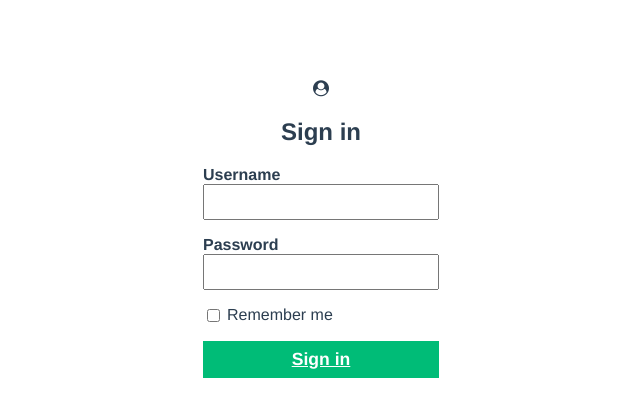
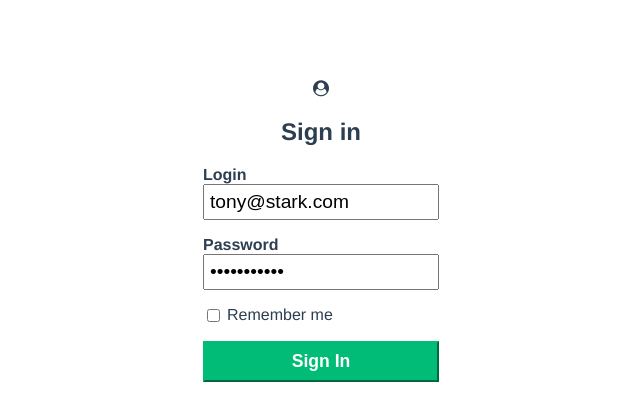
Before and after one commit to u-mughal/MUGHAL_13_08122023, a React (Vite) app in the folder front/: page /Auth/login in a window 1280 px wide. Shown: the top 420 px of the page, without its empty margins (319-959 px from the left). Built offline with nearby package versions, Linux system fonts and the light colour scheme.

Commit message:
Accès à la page User via login et password valide

```diff
--- a/front/package.json
+++ b/front/package.json
@@ -12,6 +12,7 @@
   },
   "dependencies": {
     "@craco/craco": "^7.0.0-alpha.9",
+    "axios": "^1.6.2",
     "craco-alias": "^3.0.1",
     "font-awesome": "^4.7.0",
     "normalize.css": "^8.0.1",
--- a/front/src/Pages/Auth/Login.jsx
+++ b/front/src/Pages/Auth/Login.jsx
@@ -1,27 +1,59 @@
-import { Link } from "react-router-dom";
+import { useNavigate } from "react-router-dom";
 import 'font-awesome/css/font-awesome.min.css';
 import './Login.css'
+import { useState } from "react";
+import axios from "axios";
+import { accountService } from "@/_Services/AccountService";
 
 const Login = () => {
+
+    let navigate = useNavigate();
+    // const [login, setLogin] = useState('');
+    // const [password, setPassword] = useState('');
+
+    const [credentials, setCredentials] = useState({
+        email: 'tony@stark.com',
+        password: 'password123'
+    })
+
+    const onChange = (e) => {
+        setCredentials({
+            ...credentials,
+            [e.target.name]: e.target.value
+        })
+    }
+
+    const onSubmit = (e) => {
+        e.preventDefault();
+        console.log(credentials);
+        axios.post('http://localhost:3001/api/v1/user/login', credentials)
+            .then(res => {
+                console.log(res)
+                accountService.saveToken(res.data.acces_token)
+                navigate('/user')
+            })
+            .catch(error => console.log(error))
+    }
+
     return (
         <>
         <section className="sign-in-content">
             <i className="fa fa-user-circle sign-in-icon"></i>
             <h1>Sign in</h1>
-            <form>
+            <form onSubmit={onSubmit}>
                 <div className="input-wrapper">
-                    <label htmlFor="username">Username</label>
-                    <input type="text" id="username" />
+                    <label htmlFor="email">Login</label>
+                    <input type="text" name="email" id="email" value={credentials.email} onChange={onChange} />
                 </div>
                 <div className="input-wrapper">
                     <label htmlFor="password">Password</label>
-                    <input type="password" id="password" />
+                    <input type="password" name="password" id="password" value={credentials.password} onChange={onChange} />
                 </div>
                 <div className="input-remember">
                     <input type="checkbox" id="remember-me" />
                     <label htmlFor="remember-me">Remember me</label>
                 </div>
-                <Link className="sign-in-button" to="/User"> Sign in </Link>
+                <button className="sign-in-button">Sign In</button>
             </form>
         </section>
         </>
--- a/front/src/_Helpers/AuthGuard.jsx
+++ b/front/src/_Helpers/AuthGuard.jsx
@@ -1,9 +1,18 @@
-const AuthGuard = () => {
-  return (
-      <div>
+import { Navigate } from "react-router-dom";
+import { accountService } from "@/_Services/AccountService";
+import PropTypes from "prop-types";
 
-      </div>
-  );
+const AuthGuard = ({children}) => {
+
+  if (!accountService.isLogged()) {
+      return <Navigate to="/login"/>
+  }
+
+  return children
+};
+
+AuthGuard.propTypes = {
+  children: PropTypes.node.isRequired,
 };
 
 export default AuthGuard;
--- /dev/null
+++ b/front/src/_Services/AccountService.jsx
@@ -0,0 +1,16 @@
+let saveToken = (token) => {
+  localStorage.setItem('token', token)
+}
+
+let logout = () => {
+  localStorage.removeItem('token')
+}
+
+let isLogged = () => {
+  let token = localStorage.getItem('token')
+  return !!token
+}
+
+export const accountService = {
+  saveToken, logout, isLogged
+}
```
Also changed, not shown: 1 other file (tests, documents, lock files or other folders).
